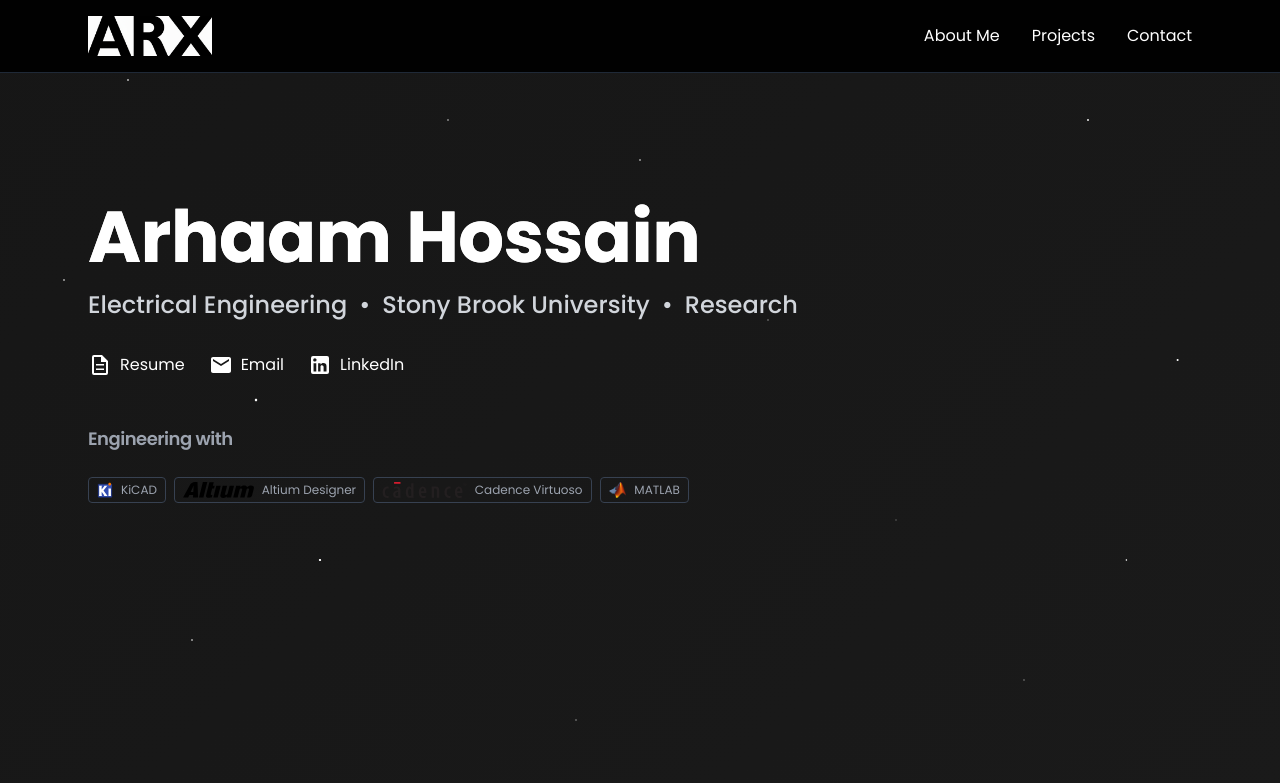
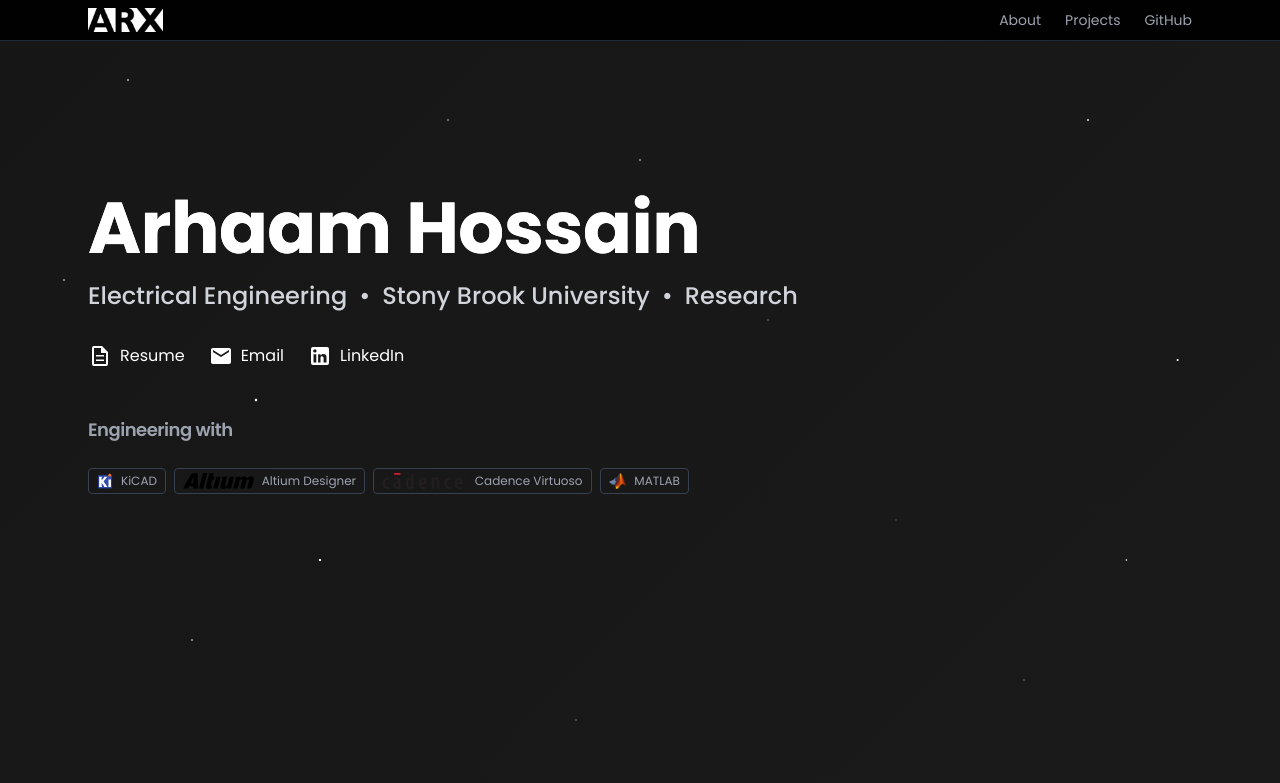
Before and after one commit to arhaamhossain/ARX, a Next.js app: page /ARX/ in a window 1280 px wide. Shown: the top 783 px of the page. Built offline with nearby package versions, Linux system fonts and the light colour scheme.

Commit message:
Make navigation fixed and more discrete

```diff
--- a/pages/index.tsx
+++ b/pages/index.tsx
@@ -213,27 +213,27 @@ export default function Home() {
       </Head>
 
       {/* Navigation */}
-      <nav className="sticky top-0 z-50 border-b border-gray-800 backdrop-blur-md bg-black/95">
-        <div className="max-w-6xl mx-auto px-6 py-4 flex justify-between items-center">
-          <a href="#" className="text-2xl font-bold text-white">
-            <img src="/ARX/arx.png" alt="ARX Logo" className="h-10" />
+      <nav className="fixed top-0 z-50 w-full border-b border-gray-800 backdrop-blur-md bg-black/95">
+        <div className="max-w-6xl mx-auto px-6 py-2 flex justify-between items-center">
+          <a href="#" className="text-xl font-bold text-white">
+            <img src="/ARX/arx.png" alt="ARX Logo" className="h-6" />
           </a>
-          <div className="hidden md:flex gap-8">
-            <a href="#about" className="hover:text-white transition">
-              About Me
+          <div className="hidden md:flex gap-6 text-sm">
+            <a href="#about" className="text-gray-400 hover:text-white transition">
+              About
             </a>
-            <a href="#portfolio" className="hover:text-white transition">
+            <a href="#portfolio" className="text-gray-400 hover:text-white transition">
               Projects
             </a>
-            <a href="#contact" className="hover:text-white transition">
-              Contact
+            <a href="https://github.com/arhaamhossain" target="_blank" rel="noopener noreferrer" className="text-gray-400 hover:text-white transition">
+              GitHub
             </a>
           </div>
         </div>
       </nav>
 
       {/* Hero Section */}
-      <section className="max-w-6xl mx-auto px-6 py-24 md:py-32">
+      <section className="max-w-6xl mx-auto px-6 py-24 md:py-32 mt-16">
         <div className="mb-12">
           <h1 className="text-5xl md:text-7xl font-bold mb-4 gradient-text fade-in-up">
             <span className="bg-gradient-to-r from-white to-white bg-clip-text text-transparent">Arhaam Hossain</span>
```
